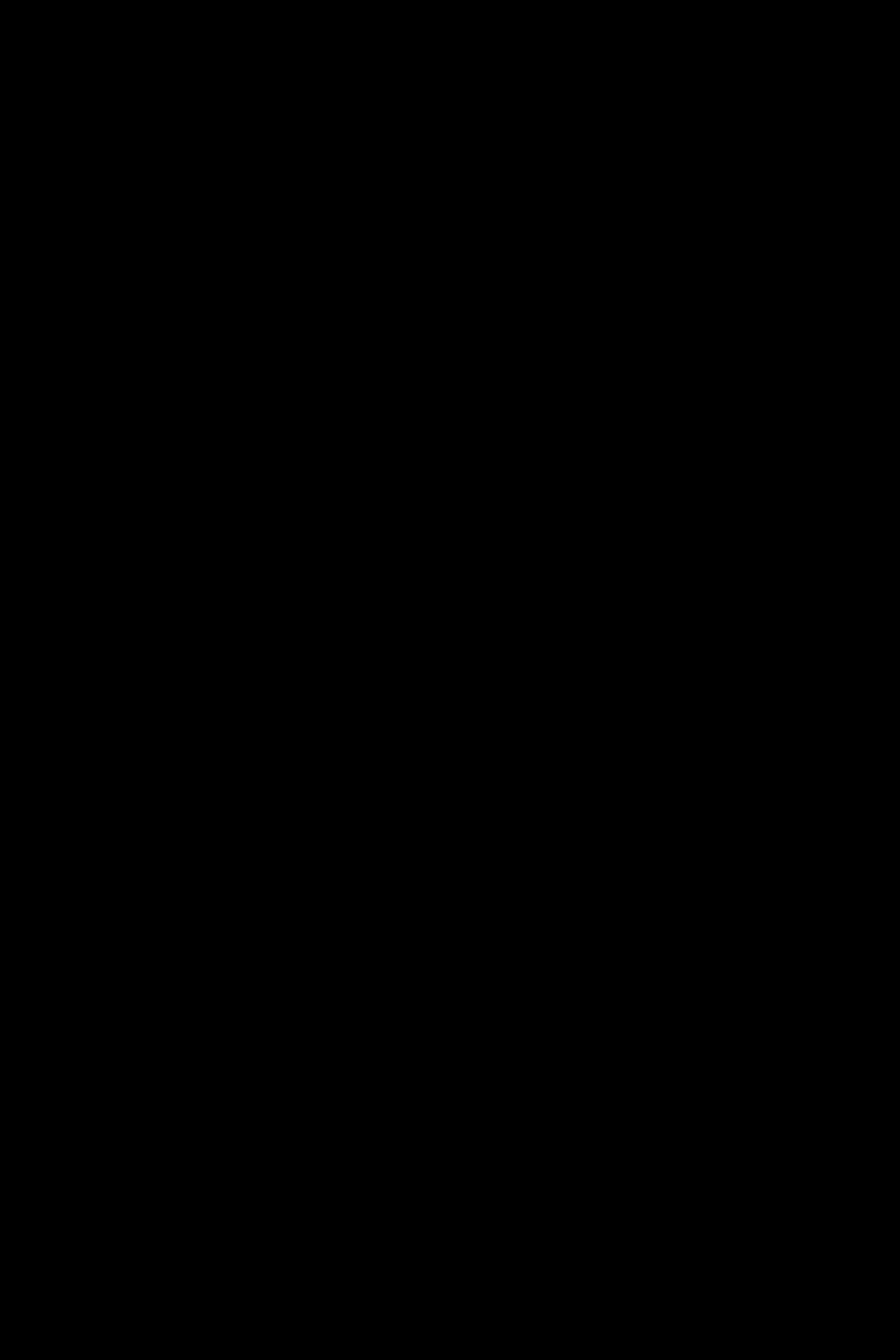
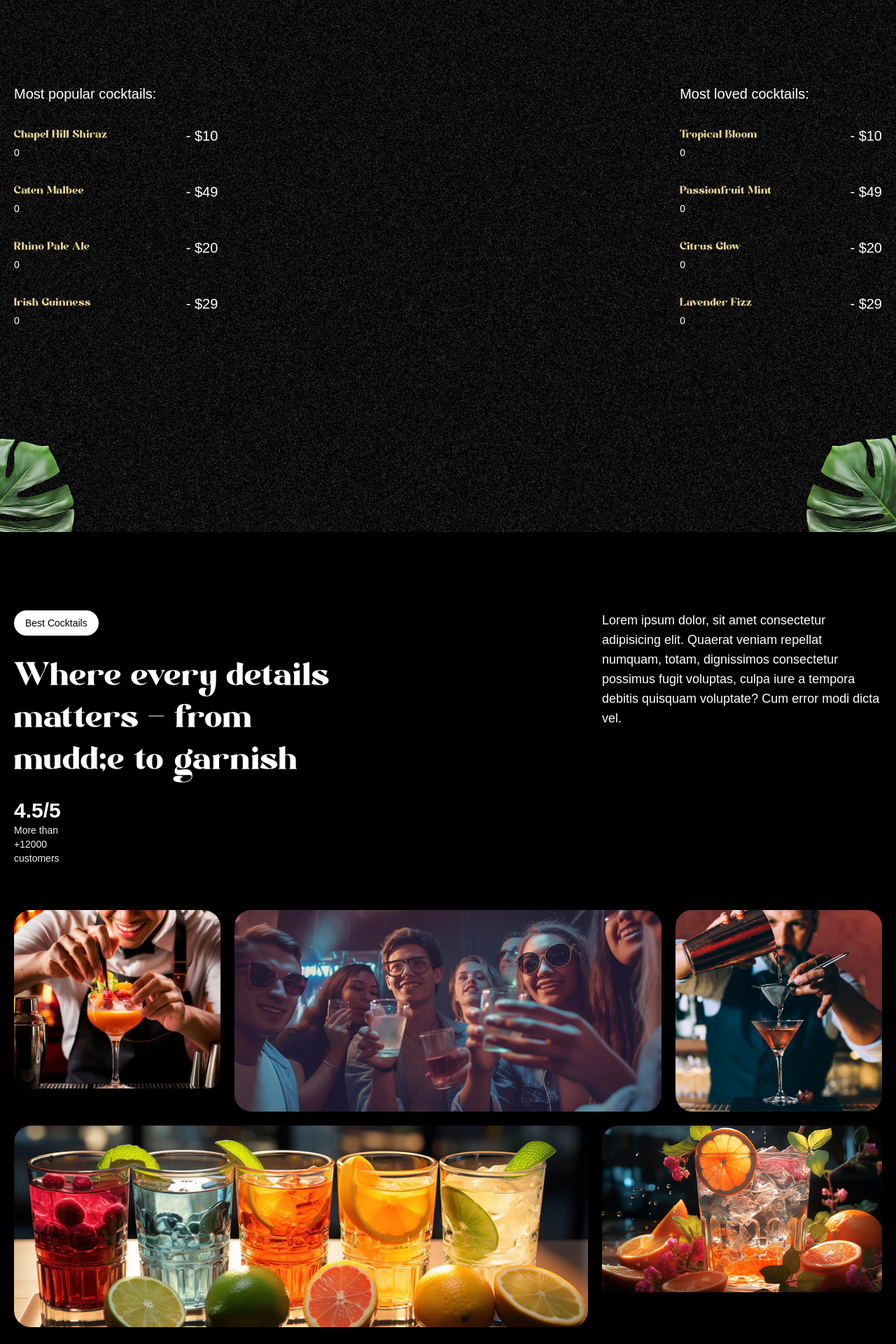
Before and after one commit to jishen027/jsm_gsap_landing, a React (Vite) app: page / in a window 1280 px wide. Shown: the part 840-2760 px from the top of the page at 70% size. Before the commit the page ends 1600 px from the top, so only its background shows below. Built offline with nearby package versions, Linux system fonts and the light colour scheme; a web font is replaced by a local one.

Commit message:
feat: add Cocktails and About components, update App structure, and configure GitHub Pages deployment

```diff
--- a/src/App.jsx
+++ b/src/App.jsx
@@ -3,6 +3,8 @@
 import Navbar from "./components/Navbar";
 import HeroComponent from "./components/HeroComponent";
 import gsap from "gsap";
+import Cocktails from "./components/Cocktails";
+import About from "./components/About";
 
 gsap.registerPlugin(ScrollTrigger, SplitText);
 
@@ -11,7 +13,8 @@
     <main>
       <Navbar />
       <HeroComponent />
-      <div className="h-dvh bg-black"></div>
+      <Cocktails />
+      <About />
     </main>
   );
 };
--- /dev/null
+++ b/src/components/About.jsx
@@ -0,0 +1,101 @@
+import { useGSAP } from "@gsap/react";
+import { SplitText } from "gsap/all";
+import gsap from "gsap";
+const About = () => {
+  useGSAP(() => {
+    const titleSplit = SplitText.create("#about h2", {
+      type: "words",
+    });
+
+    const scroolTimeline = gsap.timeline({
+      scrollTrigger: {
+        trigger: "#about",
+        start: "top center",
+      },
+    });
+
+    scroolTimeline
+      .from(titleSplit.words, {
+        opacity: 0,
+        duration: 1,
+        yPercent: 100,
+        ease: "expo.out",
+        stagger: 0.02,
+      })
+      .from(
+        ".top-grid div, .bottom-grid div",
+        {
+          opacity: 0,
+          duration: 1,
+          ease: "power1.inOut",
+          stagger: 0.04,
+        },
+        "-=0.5"
+      );
+  });
+
+  return (
+    <div id="about">
+      <div className="mb-16 md:px-0 px-5">
+        <div className="content">
+          <div className="md:col-span-8">
+            <p className="badge">Best Cocktails</p>
+            <h2>
+              Where every details matters <span className="text-while">-</span>{" "}
+              from mudd;e to garnish
+            </h2>
+          </div>
+          <div className="sub-content">
+            <p>
+              Lorem ipsum dolor, sit amet consectetur adipisicing elit. Quaerat
+              veniam repellat numquam, totam, dignissimos consectetur possimus
+              fugit voluptas, culpa iure a tempora debitis quisquam voluptate?
+              Cum error modi dicta vel.
+            </p>
+          </div>
+          <div>
+            <p className="md:text-3xl text-xl font-bold">
+              <span>4.5</span>/5
+            </p>
+            <p className="text-sm text-white-100">More than +12000 customers</p>
+          </div>
+        </div>
+      </div>
+      <div className="top-grid">
+        <div className="md:col-span-3">
+          <div className="nosiy">
+            <img src="/images/abt1.png" alt="grid-img-1" />
+          </div>
+        </div>
+
+        <div className="md:col-span-6">
+          <div className="nosiy">
+            <img src="/images/abt2.png" alt="grid-img-2" />
+          </div>
+        </div>
+
+        <div className="md:col-span-3">
+          <div className="nosiy">
+            <img src="/images/abt5.png" alt="grid-img-5" />
+          </div>
+        </div>
+      </div>
+
+      <div className="bottom-grid">
+        <div className="md:col-span-8">
+          <div className="nosiy">
+            <img src="/images/abt3.png" alt="grid-img-3" />
+          </div>
+        </div>
+
+        <div className="md:col-span-4">
+          <div className="nosiy">
+            <img src="/images/abt4.png" alt="grid-img-4" />
+          </div>
+        </div>
+      </div>
+    </div>
+  );
+};
+
+export default About;
--- /dev/null
+++ b/src/components/Cocktails.jsx
@@ -0,0 +1,69 @@
+import { useGSAP } from "@gsap/react";
+import { cocktailLists, mockTailLists } from "../../constants";
+import gsap from "gsap";
+const Cocktails = () => {
+  useGSAP(() => {
+    const parallaxTimeline = gsap.timeline({
+      scrollTrigger: {
+        trigger: "#cocktails",
+        start: "top 30%",
+        end: "bottom 80%",
+        scrub: true,
+      },
+    });
+
+    parallaxTimeline
+      .from("#c-left-leaf", {
+        x: -100,
+        y: 100,
+      })
+      .from("#c-right-leaf", {
+        x: 100,
+        y: 100,
+      });
+  });
+
+  return (
+    <section id="cocktails" className="noisy">
+      <img src="/images/cocktail-left-leaf.png" alt="l-leaf" id="c-left-leaf" />
+      <img
+        src="/images/cocktail-right-leaf.png"
+        alt="r-leaf"
+        id="c-right-leaf"
+      />
+      <div className="list">
+        <div className="popular">
+          <h2>Most popular cocktails: </h2>
+          <ul>
+            {cocktailLists.map((drink) => (
+              <li key={drink.name}>
+                <div className="md:me-28">
+                  <h3>{drink.name}</h3>
+                  <p>{drink.country | drink.detail}</p>
+                </div>
+                <span> - {drink.price} </span>
+              </li>
+            ))}
+          </ul>
+        </div>
+
+        <div className="loved">
+          <h2>Most loved cocktails: </h2>
+          <ul>
+            {mockTailLists.map((drink) => (
+              <li key={drink.name}>
+                <div className="me-28">
+                  <h3>{drink.name}</h3>
+                  <p>{drink.country | drink.detail}</p>
+                </div>
+                <span> - {drink.price} </span>
+              </li>
+            ))}
+          </ul>
+        </div>
+      </div>
+    </section>
+  );
+};
+
+export default Cocktails;
--- a/vite.config.js
+++ b/vite.config.js
@@ -4,4 +4,5 @@
 // https://vite.dev/config/
 export default defineConfig({
   plugins: [react(), tailwindcss(),],
+  base: 'jsm_landing'
 })
```
